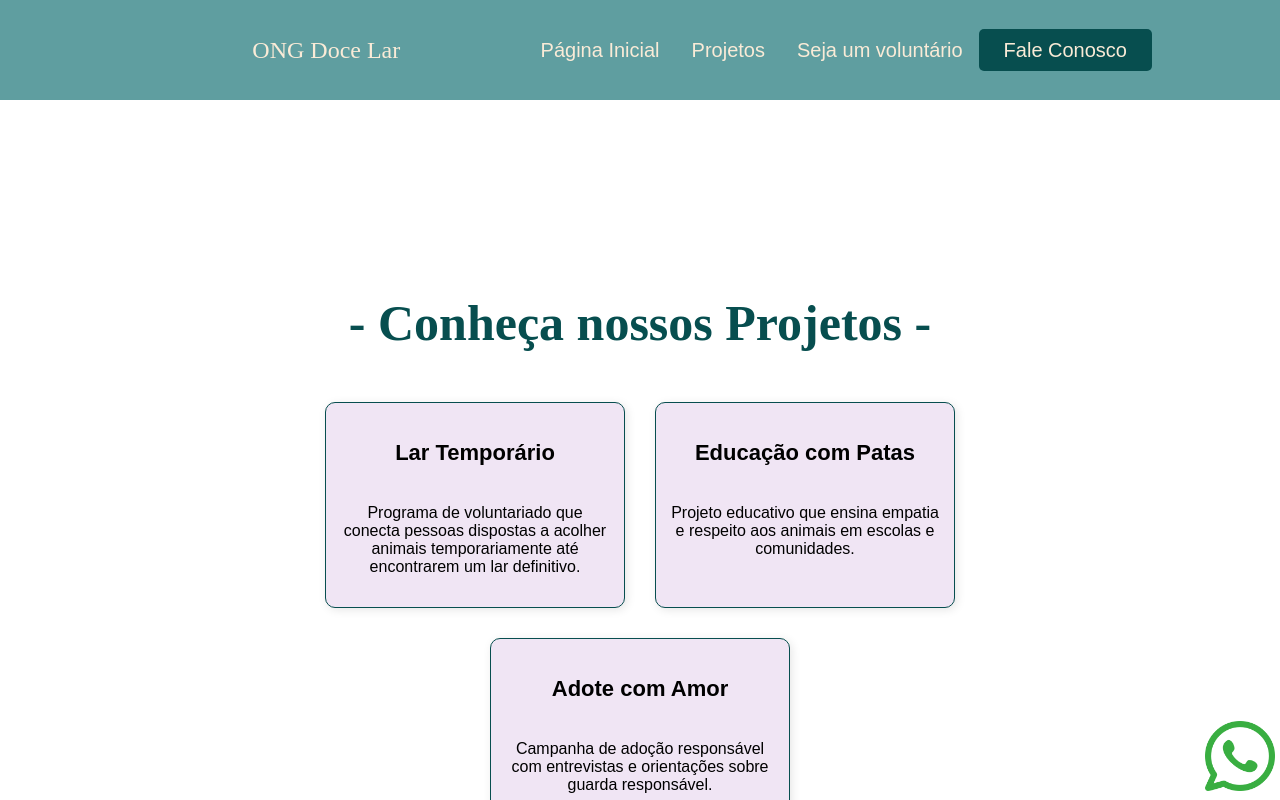
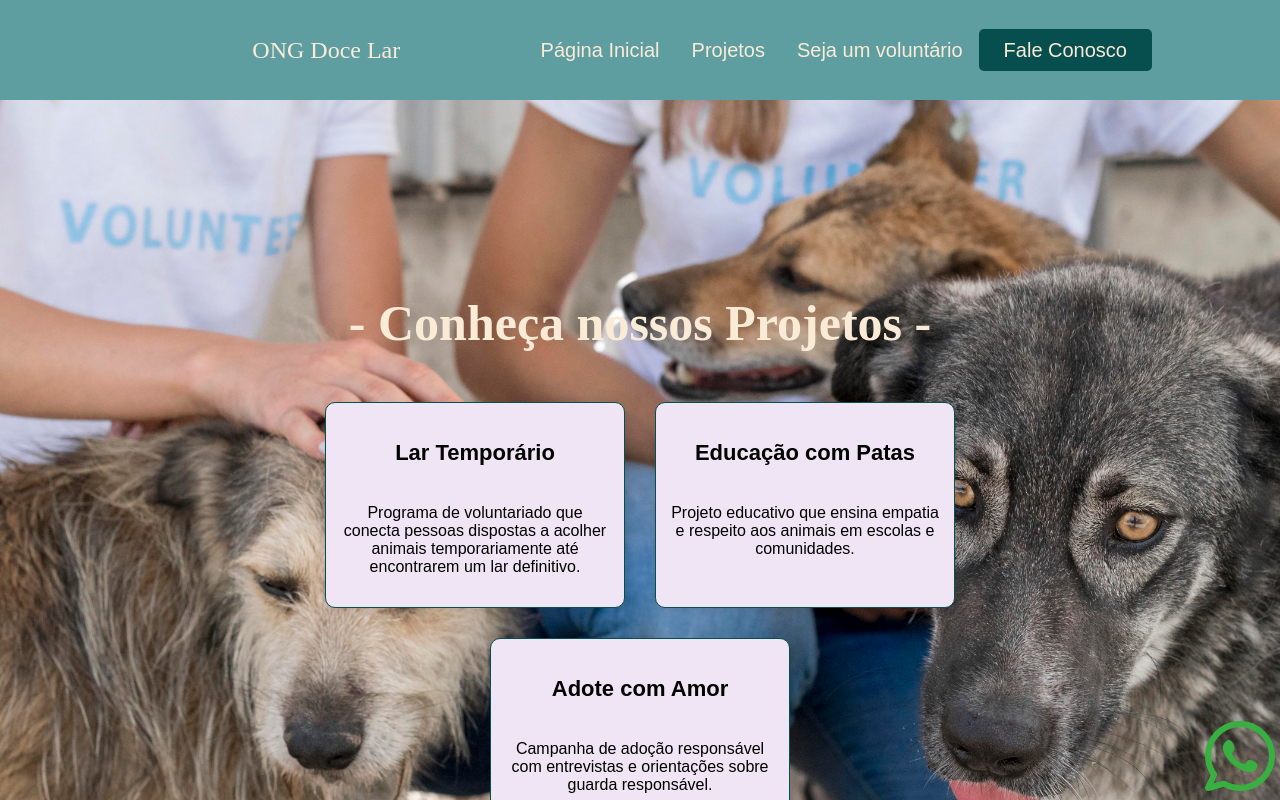
Before and after one commit to anaclara-silveira/projeto-ong, a React (Vite) app: page /projetos in a window 1280 px wide. Shown: the top 800 px of the page. Built offline with nearby package versions, Linux system fonts and the light colour scheme; a web font is replaced by a local one.

Commit message:
Prática 03, Background na tela de projetos e ajustes css

```diff
--- a/src/components/Footer.css
+++ b/src/components/Footer.css
@@ -2,7 +2,6 @@ footer {
     padding-top: 2%;
     text-align: center;
     color: antiquewhite;
-    margin-top: 100px;
     height: 200px;
     background-image: linear-gradient(180deg, #46b8ba, rgb(7, 78, 79));
 }
--- a/src/pages/Home.css
+++ b/src/pages/Home.css
@@ -53,7 +53,6 @@
 
 section {
     display: inline-block;
-    margin-top: 80px;
     margin-left: 5%;
     margin-right: 5%;
     width: 90%;
--- a/src/pages/Projetos.css
+++ b/src/pages/Projetos.css
@@ -1,5 +1,10 @@
 .projetos-page {
     padding-top: 150px;
+    background-image: url('/img/projetos-fundo.jpg');
+    background-size: cover;
+    background-position: center;
+    background-repeat: no-repeat;
+    min-height: 100vh;
 }
 
 .projetos-page section {
@@ -17,7 +22,7 @@
     font-size: 50px;
     margin: 0;
     font-family: "Gravitas One", serif;
-    color: rgb(7, 78, 79);
+    color: antiquewhite;
 }
 
 /* Container principal do grid */
```
Also changed, not shown: public/img/projetos-fundo.jpg (added).
